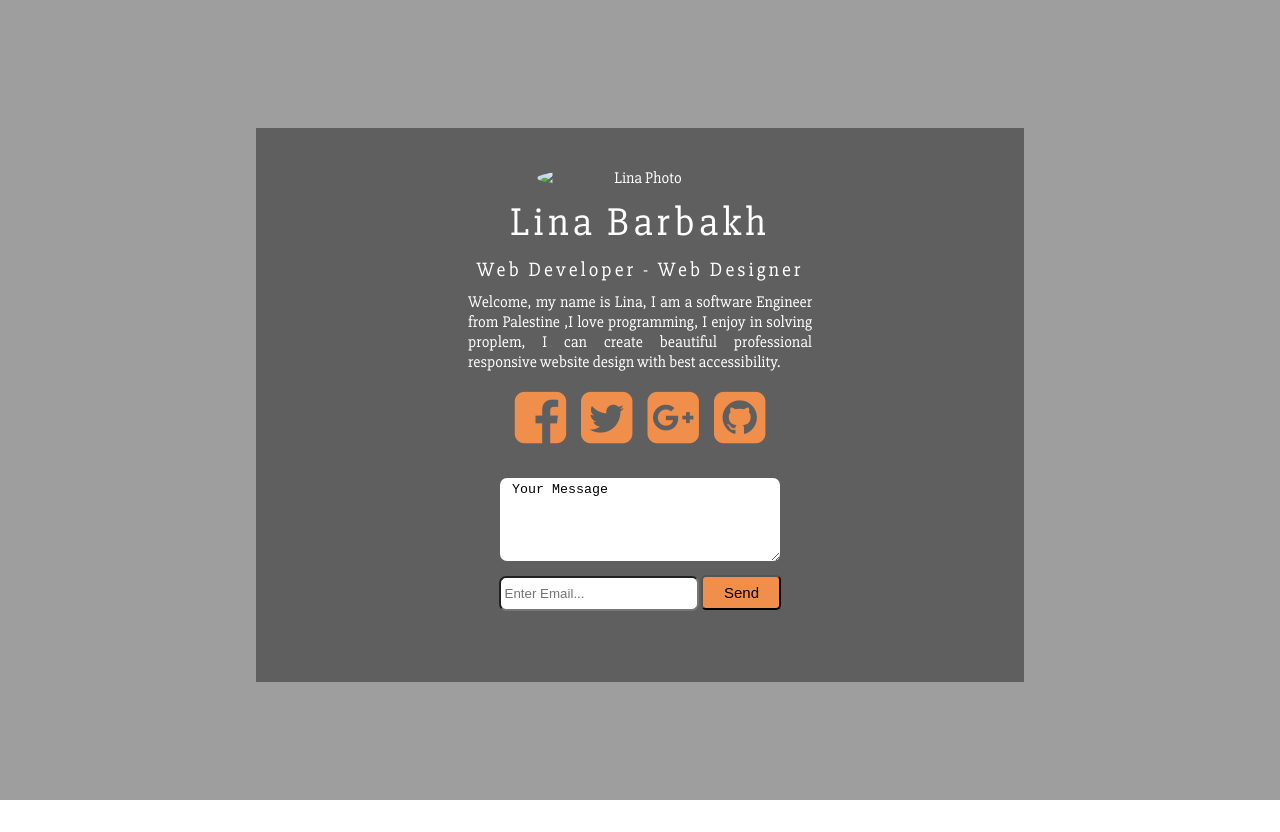
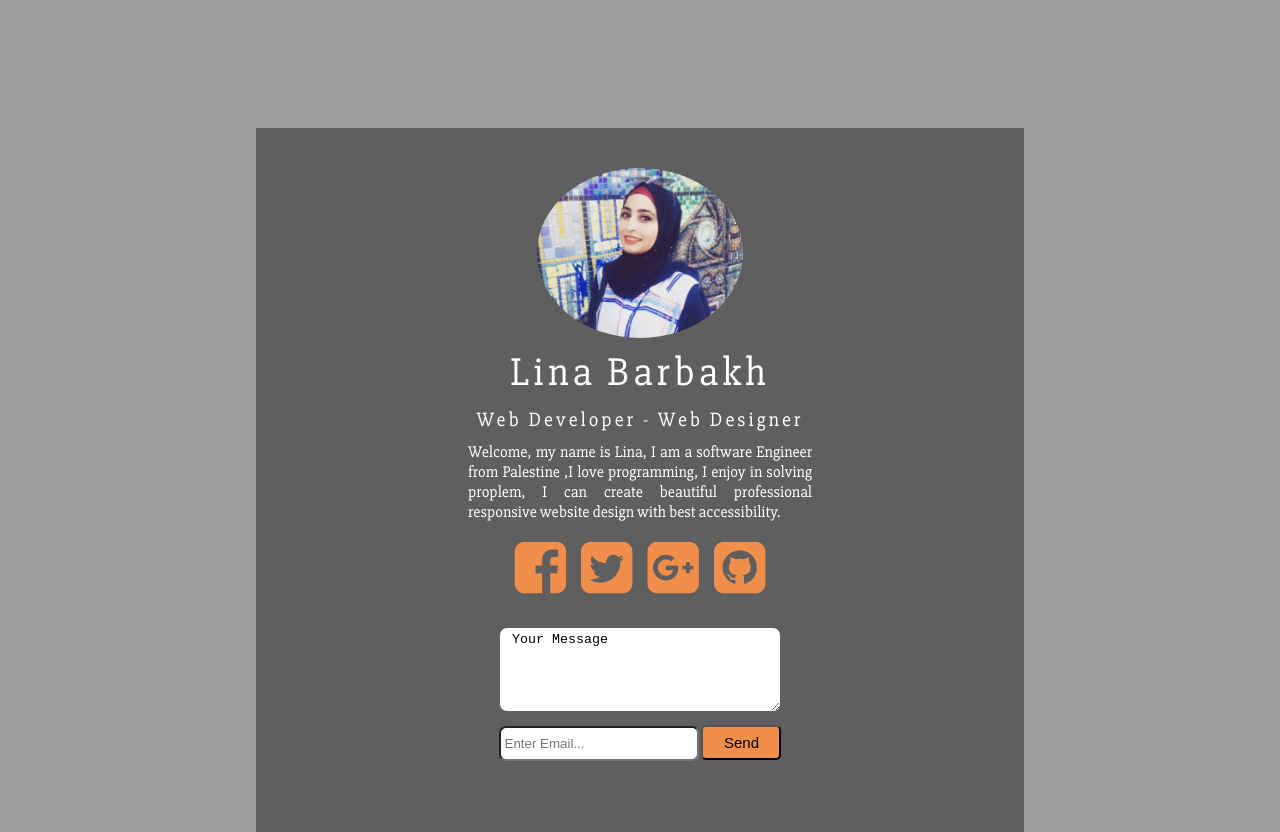
Before and after one commit to GSG-G8/LinaJamal-Portfolio, a plain HTML site: page index.html in a window 1280 px wide. Before the commit the page ends 800 px from the top, so only its background shows below. Drawn offline with Linux system fonts and the light colour scheme; the site is published under a folder, as on GitHub Pages, so addresses that start at the root find nothing.

Commit message:
15-updateIcon related #15

```diff
--- a/index.html
+++ b/index.html
@@ -12,7 +12,7 @@
       href="https://fonts.googleapis.com/css?family=Slabo+27px&display=swap"
       rel="stylesheet"
     />
-
+    <link rel="icon" href="/assets/images/favicon.ico" type="images/x-icon" />
     <link rel="stylesheet" href="CSS/style.css" />
     <title>Lina Barbakh Portfollo</title>
   </head>
@@ -20,7 +20,7 @@
     <header></header>
     <main class="main">
       <section class="box">
-        <img class="img-box" src="/assets/images/Lina.jpg" alt="Lina Photo" />
+        <img class="img-box" src="assets/images/Lina.jpg" alt="Lina Photo" />
         <h1>Lina Barbakh</h1>
         <h5>Web Developer - Web Designer</h5>
         <p>
```
Also changed, not shown: assets/images/favicon.ico (added).
